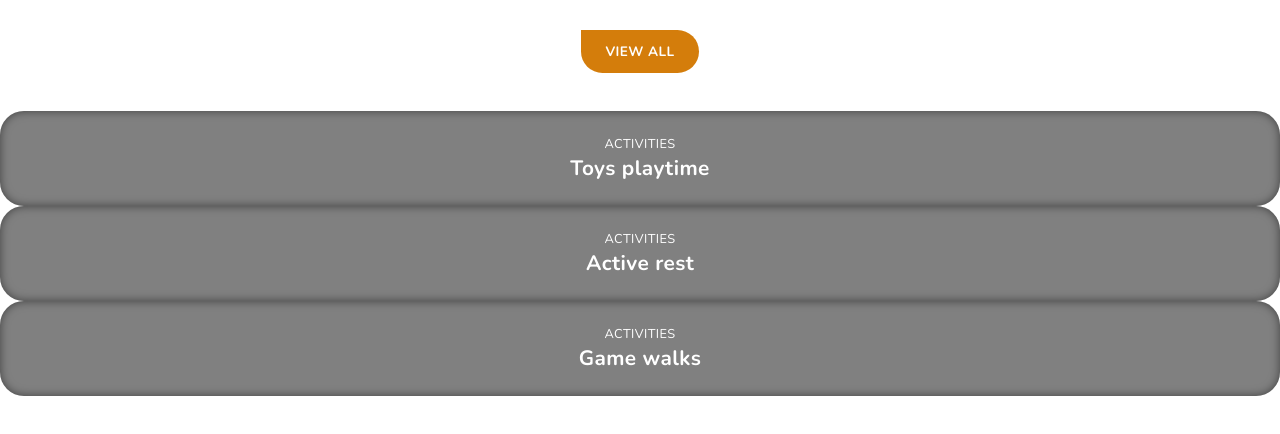
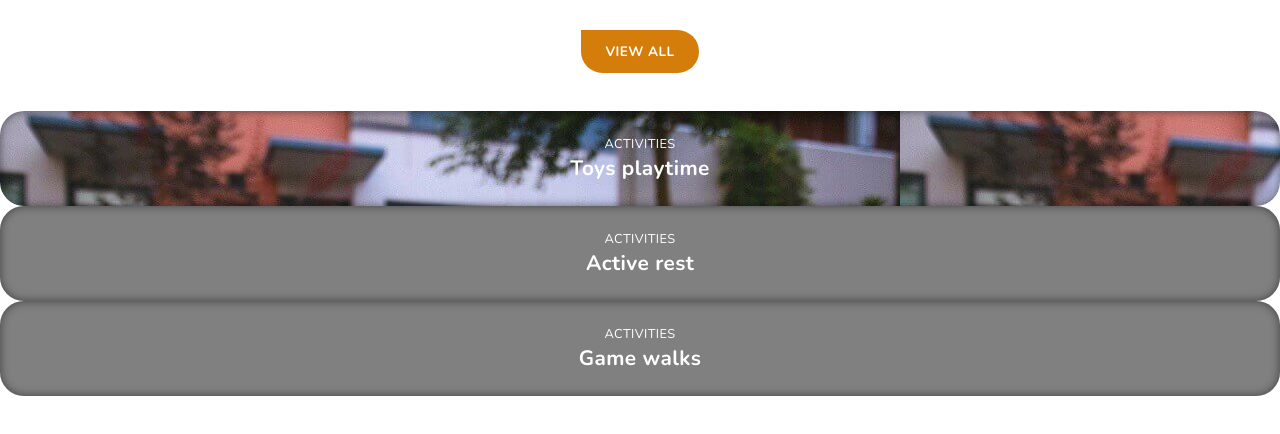
Before and after one commit to xfontr/202207-w1ch3-xifre-font, a plain HTML site: page index.html in a window 1280 px wide. Shown: the part 150-584 px from the top of the page. Drawn offline with nearby package versions, Linux system fonts and the light colour scheme.

Commit message:
Added image for the first div

```diff
--- a/style.css
+++ b/style.css
@@ -91,3 +91,7 @@ p {
   font-size: 1.3rem;
   font-weight: bold;
 }
+
+.card:nth-child(1) {
+  background-image: url(/img/01.jpg);
+}
```
